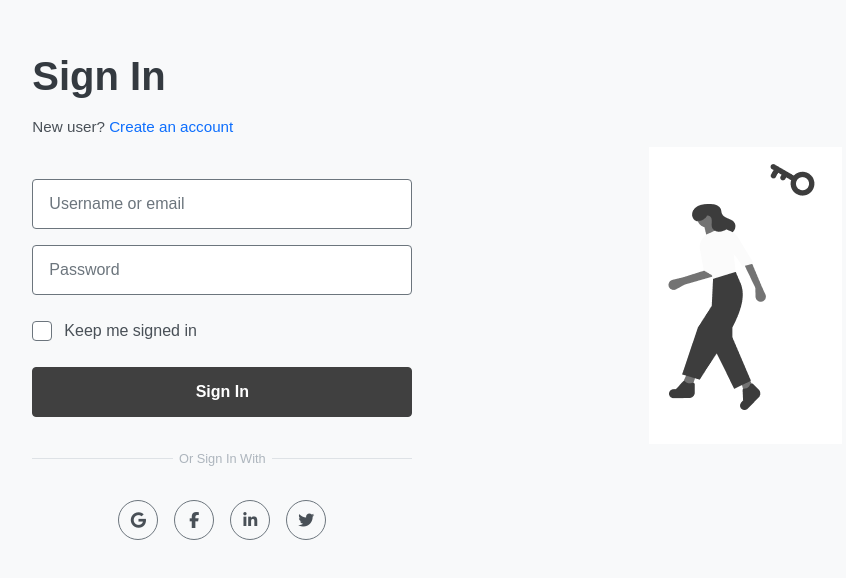
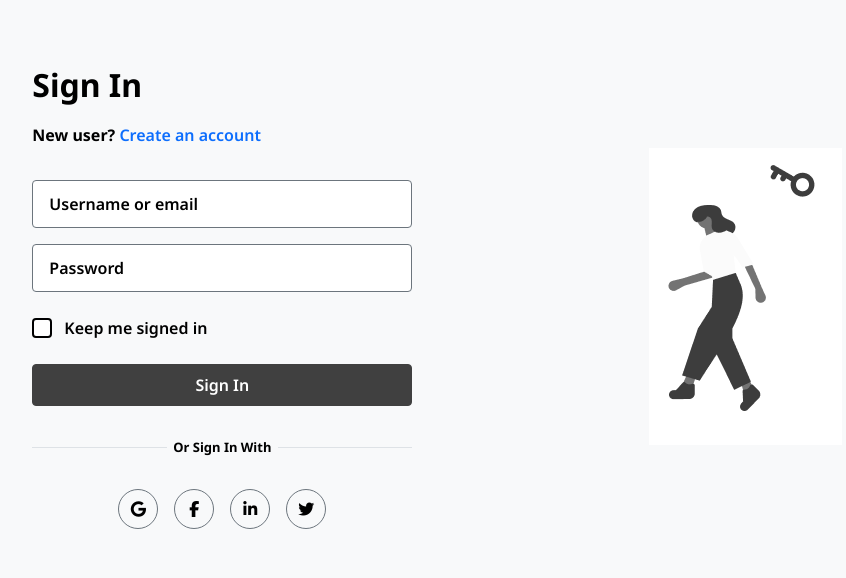
Before and after one commit to Athira-10/Countrydata, a React (Create React App) app: page / in a window 1280 px wide. Shown: the part 120-698 px from the top of the page, without its empty margins (156-1002 px from the left). Built offline with nearby package versions, Linux system fonts and the light colour scheme.

Commit message:
commit updates

```diff
--- a/src/Homepage/home.css
+++ b/src/Homepage/home.css
@@ -1,38 +1,86 @@
+@import url('https://fonts.googleapis.com/css2?family=Noto+Sans:wght@400;600;700&display=swap');
+
+:root {
+  --text-black: #000000;
+}
+
 body {
   background-color: #f8f9fa;
   margin: 0;
-  font-family: "Poppins", sans-serif;
+  font-family: 'Noto Sans', sans-serif;
+  color: var(--text-black);
+}
+
+.navbar-brand,
+h2.fw-bold {
+  font-family: 'Noto Sans', sans-serif;
+  font-weight: 700;
+  font-size: 24px;
+  line-height: 34px;
+  letter-spacing: 0;
+  color: var(--text-black);
 }
 
 
-.navbar-brand {
-  font-weight: bold;
+.nav-link {
+  font-family: "Noto Sans", sans-serif;
+  font-weight: 600;
+  font-size: 16px;
+  line-height: 100%;
+  letter-spacing: 0%;
+  color: #000 !important;
+  border: none;
+  background: none;
+  position: relative;
+  padding: 8px 16px;
+  transition: all 0.3s ease;
 }
-.nav-link {
-  font-size: 0.9rem;
-  color: #6c757d !important;
-  font-weight: 500;
+
+.nav-link.active {
+  font-weight: 700;
 }
-.nav-link.active {
-  color: #000 !important;
-  font-weight: bold;
+
+.nav-link.active::after {
+  content: "";
+  position: absolute;
+  bottom: 0;
+  left: 16px;
+  right: 16px;
+  height: 2px;
+  background-color: #000;
+  border-radius: 1px;
 }
+
+.nav-link:hover {
+  color: #000;
+  opacity: 0.8;
+}
+
 
 .welcome-divider {
   display: flex;
   align-items: center;
+  justify-content: center;
   text-align: center;
-  justify-content: center;
+  font-family: 'Noto Sans', sans-serif;
+  font-weight: 700;
+  font-size: 24px;
+  line-height: 34px;
+  letter-spacing: 0;
+  color: var(--text-black);
 }
+
 .welcome-divider::before,
 .welcome-divider::after {
   content: "";
   flex: 1;
   border-bottom: 1px solid #dee2e6;
 }
+
 .welcome-divider:not(:empty)::before {
   margin-right: 1.5em;
 }
+
 .welcome-divider:not(:empty)::after {
   margin-left: 1.5em;
 }
@@ -43,21 +91,69 @@ body {
   padding: 0.5rem;
   border-radius: 0.25rem;
 }
+
 .slider-item {
   text-align: center;
   padding: 20px;
 }
+
 .slider-flag {
   width: 100%;
   height: 400px;
   object-fit: cover;
   border-radius: 10px;
 }
+
 .country-name {
   margin-top: 15px;
-  font-weight: bold;
+  font-family: 'Noto Sans', sans-serif;
+  font-weight: 700;
+  font-size: 24px;
+  line-height: 34px;
+  letter-spacing: 0;
+  color: var(--text-black);
 }
 
+.menu-button {
+  background: none;
+  border: none;
+  font-size: 24px;
+  cursor: pointer;
+  padding: 5px;
+}
+
+.mobile-menu-container {
+  position: relative;
+}
+
+.mobile-menu {
+  position: absolute;
+  top: 40px;
+  right: 10px;
+  background: white;
+  border: 1px solid #ddd;
+  box-shadow: 0px 4px 8px rgba(0, 0, 0, 0.2);
+  padding: 10px;
+  border-radius: 5px;
+  z-index: 1000;
+  display: flex;
+  flex-direction: column;
+  gap: 10px;
+}
+
+.menu-item {
+  font-size: 16px;
+  cursor: pointer;
+  padding: 8px 12px;
+  border-radius: 4px;
+  transition: background 0.3s;
+}
+
+.menu-item.active,
+.menu-item:hover {
+  background: #007bff;
+  color: white;
+}
 
 .arrow-dot-row {
   position: absolute;
@@ -73,8 +169,7 @@ body {
   border-radius: 20px;
 }
 
-
-.arrow-dot-row > * {
+.arrow-dot-row>* {
   display: inline-flex;
   align-items: center;
 }
@@ -92,6 +187,7 @@ body {
   justify-content: center;
   line-height: 3;
 }
+
 .custom-arrow:hover {
   color: #007bff;
 }
@@ -102,22 +198,23 @@ body {
   align-items: center;
   justify-content: center;
   gap: 6px;
-
   margin: 0;
   padding: 0;
 }
+
 .dot {
   width: 8px;
   height: 8px;
-  background: lightgray;
+  background: grey;
   border-radius: 50%;
   transition: background 0.3s;
 }
-.slick-dots li.slick-active .dot,
-.active-dot {
-  background: #007bff;
 
+
+.slick-dots li.slick-active button .dot {
+  background: #000 !important;
 }
+
 
 .slick-dots li {
   margin: 0 4px;
@@ -128,12 +225,25 @@ body {
   width: auto;
   height: auto;
 }
+
 .slick-dots li button {
   padding: 0;
   border: none;
   background: none;
 }
+.custom-dots li .dot {
+  width: 8px;
+  height: 8px;
+  background: #bfbfbf;
+  border-radius: 50%;
+  transition: background 0.18s ease, transform 0.18s ease;
+}
 
+
+.custom-dots li.clicked .dot {
+  background: #000 !important;
+  transform: scale(1.08);
+}
 
 
 .side-promo {
@@ -142,6 +252,7 @@ body {
   height: 100%;
   overflow: hidden;
 }
+
 .side-promo img {
   width: 100%;
   height: 100%;
@@ -157,9 +268,11 @@ body {
   box-shadow: 0 1px 3px rgba(0, 0, 0, 0.05);
   transition: box-shadow 0.3s ease-in-out;
 }
+
 .country-card:hover {
   box-shadow: 0 4px 10px rgba(0, 0, 0, 0.1);
 }
+
 .country-card img {
   width: 60px;
   height: 60px;
@@ -173,13 +286,31 @@ body {
   border: none;
   padding: 10px 30px;
   border-radius: 5px;
-  font-weight: 500;
+  font-family: 'Noto Sans', sans-serif;
+  font-weight: 700;
+  font-size: 13px;
+  line-height: 19px;
+  letter-spacing: 3%;
+  text-align: center;
   transition: background 0.3s;
 }
+
 .load-more-btn:hover {
   background-color: #333;
 }
 
+
+.footer-text,
+.footer-email,
+.footer-copy {
+  font-family: 'Noto Sans', sans-serif;
+  font-weight: 700;
+  font-size: 13px;
+  line-height: 19px;
+  letter-spacing: 3%;
+  text-align: center;
+  color: var(--text-black);
+}
 
 .footer-social .btn {
   width: 40px;
@@ -191,63 +322,28 @@ body {
   border-color: #6c757d;
   color: #6c757d;
 }
+
 .footer-social .btn:hover {
   background-color: #6c757d;
   color: #fff;
 }
-
-
-.menu-button {
-  background: none;
-  border: none;
-  font-size: 24px;
-  cursor: pointer;
-  padding: 5px;
-}
-.mobile-menu-container {
-  position: relative;
-}
-.mobile-menu {
-  position: absolute;
-  top: 40px;
-  right: 10px;
-  background: white;
-  border: 1px solid #ddd;
-  box-shadow: 0px 4px 8px rgba(0, 0, 0, 0.2);
-  padding: 10px;
-  border-radius: 5px;
-  z-index: 1000;
-  display: flex;
-  flex-direction: column;
-  gap: 10px;
-}
-.menu-item {
-  font-size: 16px;
-  cursor: pointer;
-  padding: 8px 12px;
-  border-radius: 4px;
-  transition: background 0.3s;
-}
-.menu-item.active,
-.menu-item:hover {
-  background: #007bff;
-  color: white;
-}
-
 
 @media (max-width: 992px) {
   .slider-flag {
     height: 300px;
   }
 }
+
 @media (max-width: 768px) {
   .slider-flag {
     height: 230px;
   }
+
   .custom-arrow {
     font-size: 14px;
     padding: 2px 5px;
   }
+
   .dot {
     width: 7px;
     height: 7px;
--- a/src/Login/login.css
+++ b/src/Login/login.css
@@ -1,29 +1,22 @@
+
+@import url('https://fonts.googleapis.com/css2?family=Noto+Sans:wght@400;600;700&display=swap');
+
 :root {
-            --bs-body-font-family: -apple-system, BlinkMacSystemFont, "Segoe UI", Roboto, "Helvetica Neue", Arial, sans-serif, "Apple Color Emoji", "Segoe UI Emoji", "Segoe UI Symbol";
+  --bs-body-font-family: 'Noto Sans', -apple-system, BlinkMacSystemFont,
+    "Segoe UI", Roboto, "Helvetica Neue", Arial, sans-serif,
+    "Apple Color Emoji", "Segoe UI Emoji", "Segoe UI Symbol";
+  --text-black: #000000;
 }
+
 body {
   background-color: #ffffff;
-            font-family: var(--bs-body-font-family);
-            color: #495057;
+  font-family: 'Noto Sans', sans-serif;
+  color: var(--text-black);
   position: relative;
   min-height: 100vh;
 }
-        .top-bar {
-            position: absolute;
-            top: 0;
-            left: 0;
-            width: 100%;
-            height: 32px;
-            background-color: #1a1a1a;
-            display: flex;
-            justify-content: center;
-            align-items: center;
-        }
-        .top-bar-dot {
-            width: 7px;
-            height: 7px;
-            background-color: #ff4d4d;
-        }
+
+
 .main-container {
   min-height: 100vh;
   display: flex;
@@ -31,81 +24,159 @@
   justify-content: center;
   padding-top: 32px;
 }
-        .form-container, .image-container {
+
+.form-container,
+.image-container {
   padding: 2rem 3rem;
 }
+
 .form-wrapper {
   max-width: 380px;
   margin: 0 auto;
+  font-family: 'Noto Sans', sans-serif;
+  color: var(--text-black);
 }
+
+
 .form-wrapper h1 {
+  font-family: 'Noto Sans', sans-serif;
   font-weight: 700;
-            font-size: 2.5rem;
-            color: #343a40;
+  font-size: 32px;
+  line-height: 42px;
+  letter-spacing: 0;
+  color: var(--text-black);
   margin-bottom: 1rem;
 }
+
+
 .form-wrapper p {
-            margin-bottom: 2.5rem;
-            font-size: 0.95rem;
+  font-family: 'Noto Sans', sans-serif;
+  font-weight: 700;
+  font-size: 16px;
+  line-height: 26px;
+  letter-spacing: 0;
+  margin-bottom: 2rem;
+  color: var(--text-black);
 }
+
+
+.form-wrapper p a {
+  font-family: 'Noto Sans', sans-serif;
+  font-weight: 600;
+  font-size: 16px;
+  line-height: 100%;
+  letter-spacing: 0;
+  color: var(--text-black);
+  text-decoration: none;
+}
+
+.form-wrapper p a:hover {
+  text-decoration: underline;
+}
+
+
 .form-control {
   border-radius: 0.25rem;
   border: 1px solid #6c757d;
   padding: 0.75rem 1rem;
   background-color: #fff;
+  font-family: 'Noto Sans', sans-serif;
+  font-weight: 600;
+  font-size: 16px;
+  line-height: 100%;
+  letter-spacing: 0;
+  color: var(--text-black);
 }
+
 .form-control::placeholder {
-            color: #6c757d;
+  font-family: 'Noto Sans', sans-serif;
+  font-weight: 600;
+  font-size: 16px;
+  line-height: 100%;
+  letter-spacing: 0;
+  color: var(--text-black);
 }
+
 .form-control:focus {
   box-shadow: none;
-            border-color: #343a40;
+  border-color: #000000;
 }
+
+
+.form-check-label {
+  padding-left: 0.5rem;
+  font-family: 'Noto Sans', sans-serif;
+  font-weight: 600;
+  font-size: 16px;
+  line-height: 100%;
+  letter-spacing: 0;
+  color: var(--text-black);
+}
+
+
 .form-check-input {
   width: 1.25em;
   height: 1.25em;
   margin-top: 0.15em;
-            border: 1px solid #6c757d;
-            border-radius: 0.15rem;
+  border: 2px solid #000000;
+  border-radius: 0.2rem;
+  background-color: #ffffff;
+  cursor: pointer;
 }
-        .form-check-input:checked {
-            background-color: #343a40;
-            border-color: #343a40;
-        }
-        .form-check-label {
-            padding-left: 0.5rem;
-        }
+
+
 .btn-dark-custom {
   background-color: #404040;
   border-color: #404040;
   padding: 0.75rem;
+  font-family: 'Noto Sans', sans-serif;
   font-weight: 600;
+  font-size: 16px;
+  line-height: 100%;
+  letter-spacing: 0;
   border-radius: 0.25rem;
+  text-align: center;
+  color: var(--text-black);
 }
+
 .btn-dark-custom:hover {
-            background-color: #333;
-            border-color: #333;
+  background-color: #333333;
+  border-color: #333333;
+  color: var(--text-black);
 }
+
+
 .separator {
   display: flex;
   align-items: center;
   text-align: center;
-            color: #adb5bd;
-            font-size: 0.8rem;
+  justify-content: center;
+  color: var(--text-black);
+  font-family: 'Noto Sans', sans-serif;
+  font-weight: 700;
+  font-size: 13px;
+  line-height: 19px;
+  letter-spacing: 3%;
+
   margin: 2rem 0;
 }
+
 .separator::before,
 .separator::after {
   content: '';
   flex: 1;
   border-bottom: 1px solid #dee2e6;
 }
+
 .separator:not(:empty)::before {
   margin-right: .5em;
 }
+
 .separator:not(:empty)::after {
   margin-left: .5em;
 }
+
+
 .social-btn {
   width: 40px;
   height: 40px;
@@ -114,36 +185,35 @@
   display: inline-flex;
   align-items: center;
   justify-content: center;
-            color: #495057;
+  color: var(--text-black);
   text-decoration: none;
   transition: all 0.2s ease-in-out;
 }
+
 .social-btn:hover {
   background-color: #f8f9fa;
-            color: #212529;
+  color: var(--text-black);
 }
+
+
 .image-container {
   position: relative;
   display: flex;
   align-items: center;
   justify-content: center;
 }
+
 .walking-person-img {
   max-width: 65%;
   height: auto;
 }
-        .key-logo-svg {
-            position: absolute;
-            top: 20%;
-            right: 15%;
-            width: 140px;
-            height: auto;
-        }
+
 
 @media (max-width: 767.98px) {
   .form-container {
     padding: 2rem 1rem;
   }
+
   .image-container {
     display: none;
   }
```
Also changed, not shown: src/Homepage/homepage.jsx (+34 -21 lines), src/Login/Login.jsx (+1 -8 lines). Lines whose indentation alone changed are shown as unchanged.
